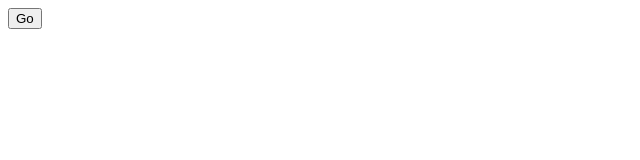
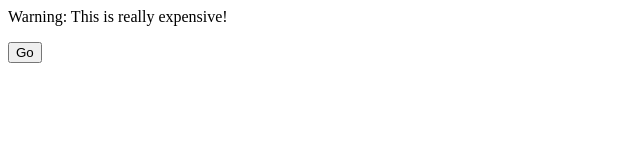
Before and after one commit to hdgarrood/lambda-calculus-experiment, a plain HTML site: page index.html in a window 1280 px wide. Shown: the whole page, without its empty margins (0-640 px from the left). Drawn offline with Linux system fonts and the light colour scheme.

Commit message:
clean up

```diff
--- a/experiment-compiled.js
+++ b/experiment-compiled.js
@@ -90,7 +90,8 @@ var oneHundred = mult(ten)(ten);
 // The intended use here is that when using Qif, you supply 0-arity functions
 // that simply return the values you wanted. We can't just put the values in,
 // because then both branches are forced, and this means recursive functions
-// don't work.
+// which rely on Qif in order to decide whether to recurse will cause a stack
+// overflow.
 var Qtrue = function (a) {
   return function (b) {
     return a();
--- a/index.html
+++ b/index.html
@@ -3,6 +3,7 @@
 <title>Lambda Calculus Experiment</title>
 </head>
 <body>
+<p>Warning: This is really expensive!</p>
 <button onclick="go()">Go</button>
 <script src="experiment-compiled.js">
 </script>
```
Also changed, not shown: experiment.js (+18 -8 lines).
